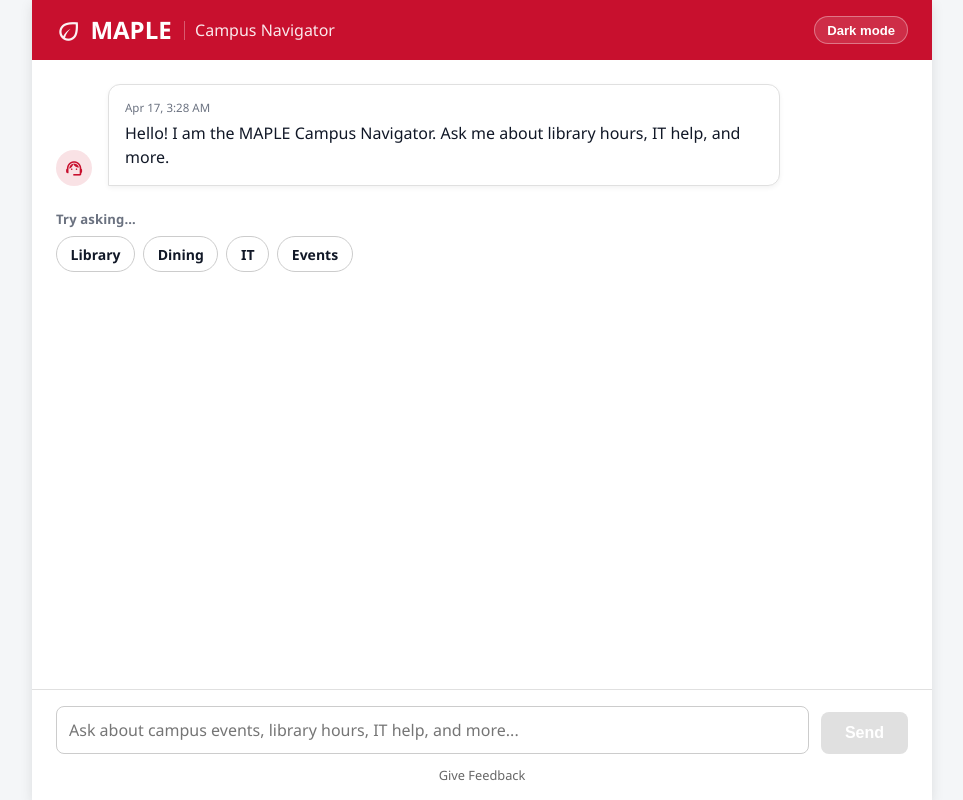
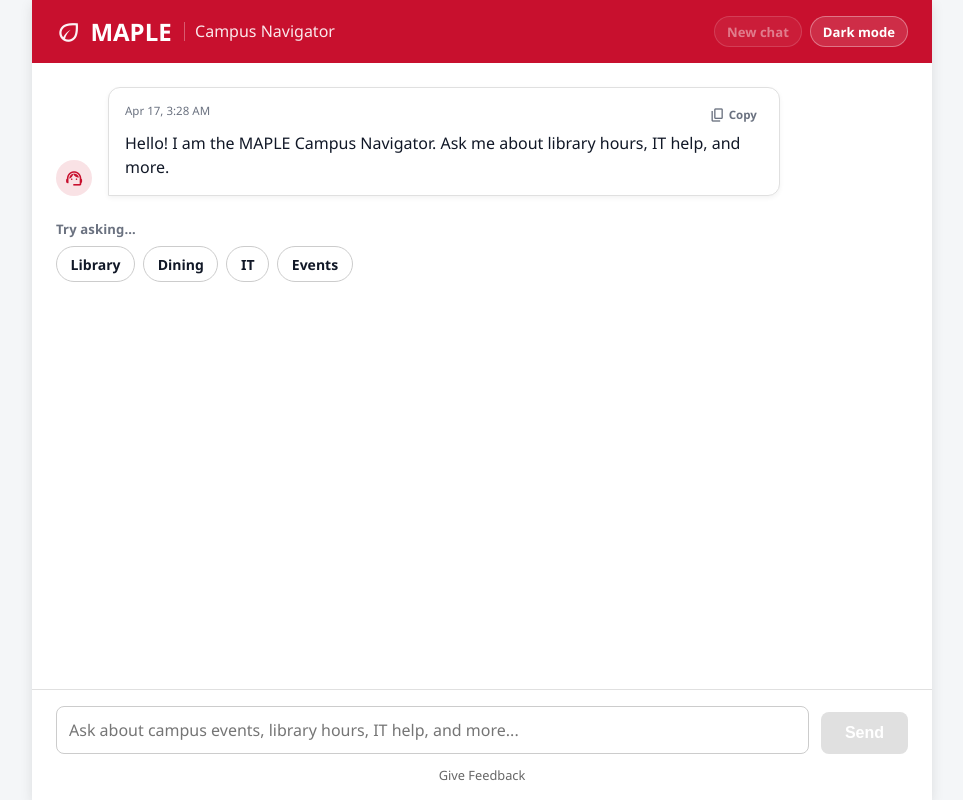
Before and after one commit to MaristGormanly/maple-m3, an Angular app in the folder client/: page / in a window 1280 px wide. Shown: the whole page, without its empty margins (158-1121 px from the left). Built offline with nearby package versions, Linux system fonts and the light colour scheme.

Commit message:
Added copy response functionality and new chat button

```diff
--- a/client/src/app/app.component.html
+++ b/client/src/app/app.component.html
@@ -4,7 +4,7 @@
   Three-section layout (flex column, full viewport height):
 
   <header class="chat-header">
-    Top bar with MAPLE title, eco (leaf) Material Symbol, and module subtitle.
+    Top bar: brand, New chat (resets thread), theme toggle.
 
   <main class="chat-window" #scrollMe>
     Scrollable message list. Iterates over messages[] and renders each turn as a
@@ -30,6 +30,15 @@
         <h1>MAPLE</h1>
         <span class="brand-subtitle">Campus Navigator</span>
       </div>
+      <div class="header-actions">
+        <button
+          type="button"
+          class="clear-chat-btn"
+          (click)="clearConversation()"
+          [disabled]="!canClearChat"
+          title="Start over with a new topic (clears chat history on the server for your next message)">
+          New chat
+        </button>
         <button
           type="button"
           class="theme-toggle"
@@ -38,6 +47,7 @@
           [attr.title]="darkMode ? 'Switch to light mode' : 'Switch to dark mode'">
           {{ darkMode ? 'Light mode' : 'Dark mode' }}
         </button>
+      </div>
     </header>
 
     <main class="chat-window" #scrollMe>
@@ -54,7 +64,25 @@
         </div>
 
         <div class="message-content" [class.error-msg]="msg.isError">
+          <div class="message-meta assistant-meta" *ngIf="msg.role === 'assistant'">
             <div class="message-time" *ngIf="msg.timestamp">{{ formatMessageTime(msg.timestamp) }}</div>
+            <button
+              type="button"
+              class="copy-answer-btn"
+              (click)="copyAssistantAnswer(msg, msgIndex)"
+              [disabled]="!msg.content.trim()"
+              [attr.aria-label]="
+                copyConfirmMsgIndex === msgIndex ? 'Answer copied' : 'Copy answer to clipboard'
+              ">
+              <span class="material-symbols-outlined" aria-hidden="true">content_copy</span>
+              <span class="copy-answer-label">{{
+                copyConfirmMsgIndex === msgIndex ? 'Copied' : 'Copy'
+              }}</span>
+            </button>
+          </div>
+          <div class="message-time" *ngIf="msg.role === 'user' && msg.timestamp">
+            {{ formatMessageTime(msg.timestamp) }}
+          </div>
 
           <!-- Markdown: assistant replies use citation linkify + markdown -->
           <div
--- a/client/src/app/app.component.scss
+++ b/client/src/app/app.component.scss
@@ -18,6 +18,8 @@
  *  .loading-indicator       — dots + alternating “Searching campus docs…” while isLoading
  *  .message-enter           — short fade/slide for new bubbles (honors prefers-reduced-motion)
  *  .starter-chips           — first-run topic chips (Library, Dining, IT, Events)
+ *  .header-actions          — New chat + theme toggle
+ *  .copy-answer-btn         — copy assistant reply (+ sources) to clipboard
  */
 :host {
     display: block;
@@ -74,7 +76,17 @@
       }
     }
 
-    .theme-toggle {
+    .header-actions {
+      display: flex;
+      align-items: center;
+      gap: 0.5rem;
+      flex-shrink: 0;
+      flex-wrap: wrap;
+      justify-content: flex-end;
+    }
+
+    .theme-toggle,
+    .clear-chat-btn {
       flex-shrink: 0;
       border: 1px solid rgba(255, 255, 255, 0.35);
       background: rgba(255, 255, 255, 0.12);
@@ -85,11 +97,17 @@
       font-weight: 600;
       cursor: pointer;
       transition: background 0.15s ease, border-color 0.15s ease;
+      font-family: inherit;
 
-      &:hover {
+      &:hover:not(:disabled) {
         background: rgba(255, 255, 255, 0.2);
         border-color: rgba(255, 255, 255, 0.55);
       }
+    }
+
+    .clear-chat-btn:disabled {
+      opacity: 0.45;
+      cursor: not-allowed;
     }
   }
 
@@ -234,6 +252,55 @@
 
   .message-content {
     padding: 1rem;
+
+    .assistant-meta {
+      display: flex;
+      align-items: flex-start;
+      justify-content: space-between;
+      gap: 0.75rem;
+      margin-bottom: 0.4rem;
+
+      .message-time {
+        margin-bottom: 0;
+        flex: 1;
+        min-width: 0;
+      }
+    }
+
+    .copy-answer-btn {
+      display: inline-flex;
+      align-items: center;
+      gap: 0.2rem;
+      flex-shrink: 0;
+      padding: 0.15rem 0.4rem;
+      border: none;
+      border-radius: 6px;
+      background: transparent;
+      color: var(--text-secondary);
+      font-family: inherit;
+      font-size: 0.72rem;
+      font-weight: 600;
+      cursor: pointer;
+      transition: background 0.15s ease, color 0.15s ease;
+
+      .material-symbols-outlined {
+        font-size: 1rem;
+      }
+
+      .copy-answer-label {
+        line-height: 1.2;
+      }
+
+      &:hover:not(:disabled) {
+        background: rgba(127, 127, 127, 0.18);
+        color: var(--text-primary);
+      }
+
+      &:disabled {
+        opacity: 0.4;
+        cursor: not-allowed;
+      }
+    }
 
     .message-time {
       font-size: 0.72rem;
--- a/client/src/app/app.component.ts
+++ b/client/src/app/app.component.ts
@@ -18,6 +18,7 @@
  *  - handleKeydown() — submits on Enter (without Shift) for natural chat UX
  *  - scheduleScrollToBottom() — defers scroll until after layout so markdown / sources height is final
  *  - starterChips / showStarterChips / sendSuggestedPrompt() — first-run suggestion chips
+ *  - copyAssistantAnswer() / clearConversation() — copy reply + reset thread (conversationId)
  *
  * Template and styles are in app.component.html and app.component.scss respectively.
  * Depends on: CampusApiService, MarkdownPipe, AssistantMarkdownPipe, ChatMessage type.
@@ -40,8 +41,12 @@
 export class AppComponent implements OnInit, OnDestroy {
   @ViewChild('scrollMe') private myScrollContainer!: ElementRef;
 
+  private static readonly WELCOME_TEXT =
+    'Hello! I am the MAPLE Campus Navigator. Ask me about library hours, IT help, and more.';
+
   private readonly THEME_STORAGE_KEY = 'maple-m3-theme'; // 'dark' | 'light'
   private loadingCaptionInterval: ReturnType<typeof setInterval> | null = null;
+  private copyConfirmTimer: ReturnType<typeof setTimeout> | null = null;
 
   private readonly enterAnimNames = new Set(['msg-enter-user', 'msg-enter-assistant']);
 
@@ -50,11 +55,14 @@
   /** Toggles with dots while waiting for the assistant (sets expectation for latency). */
   loadingShowCaption = false;
 
+  /** Which message index last showed “Copied” after copy (cleared after a short delay). */
+  copyConfirmMsgIndex: number | null = null;
+
   userInput: string = '';
   messages: ChatMessage[] = [
     {
       role: 'assistant',
-      content: 'Hello! I am the MAPLE Campus Navigator. Ask me about library hours, IT help, and more.',
+      content: AppComponent.WELCOME_TEXT,
       timestamp: new Date().toISOString()
     }
   ];
@@ -71,6 +79,10 @@
 
   get showStarterChips(): boolean {
     return !this.isLoading && !this.messages.some((m) => m.role === 'user');
+  }
+
+  get canClearChat(): boolean {
+    return !this.isLoading && (this.messages.length > 1 || this.conversationId != null);
   }
 
   constructor(
@@ -102,6 +114,10 @@
 
   ngOnDestroy(): void {
     this.stopLoadingCaptionAlternate();
+    if (this.copyConfirmTimer !== null) {
+      clearTimeout(this.copyConfirmTimer);
+      this.copyConfirmTimer = null;
+    }
   }
 
   scrollToBottom(): void {
@@ -151,6 +167,76 @@
       this.loadingCaptionInterval = null;
     }
     this.loadingShowCaption = false;
+  }
+
+  copyAssistantAnswer(msg: ChatMessage, msgIndex: number): void {
+    if (msg.role !== 'assistant' || !msg.content?.trim()) return;
+
+    let text = msg.content.trim();
+    if (msg.sources?.length && !msg.isError) {
+      text +=
+        '\n\nSources:\n' +
+        msg.sources.map((s, i) => `${i + 1}. ${s.title} — ${s.url}`).join('\n');
+    }
+
+    this.writeClipboard(text)
+      .then(() => {
+        this.zone.run(() => {
+          this.copyConfirmMsgIndex = msgIndex;
+          if (this.copyConfirmTimer !== null) clearTimeout(this.copyConfirmTimer);
+          this.copyConfirmTimer = setTimeout(() => {
+            this.copyConfirmMsgIndex = null;
+            this.cdr.markForCheck();
+          }, 2000);
+          this.cdr.markForCheck();
+        });
+      })
+      .catch(() => {
+        /* clipboard denied or unavailable */
+      });
+  }
+
+  clearConversation(): void {
+    if (!this.canClearChat) return;
+    this.messages = [
+      {
+        role: 'assistant',
+        content: AppComponent.WELCOME_TEXT,
+        timestamp: new Date().toISOString()
+      }
+    ];
+    this.conversationId = null;
+    this.userInput = '';
+    this.copyConfirmMsgIndex = null;
+    if (this.copyConfirmTimer !== null) {
+      clearTimeout(this.copyConfirmTimer);
+      this.copyConfirmTimer = null;
+    }
+    this.cdr.detectChanges();
+    this.scheduleScrollToBottom();
+  }
+
+  private writeClipboard(text: string): Promise<void> {
+    if (typeof navigator !== 'undefined' && navigator.clipboard?.writeText) {
+      return navigator.clipboard.writeText(text);
+    }
+    return new Promise((resolve, reject) => {
+      try {
+        const ta = this.document.createElement('textarea');
+        ta.value = text;
+        ta.setAttribute('readonly', '');
+        ta.style.position = 'fixed';
+        ta.style.left = '-9999px';
+        this.document.body.appendChild(ta);
+        ta.select();
+        const ok = this.document.execCommand('copy');
+        this.document.body.removeChild(ta);
+        if (ok) resolve();
+        else reject(new Error('execCommand copy failed'));
+      } catch (e) {
+        reject(e);
+      }
+    });
   }
 
   sendSuggestedPrompt(prompt: string): void {
```
Lines whose indentation alone changed are shown as unchanged.
